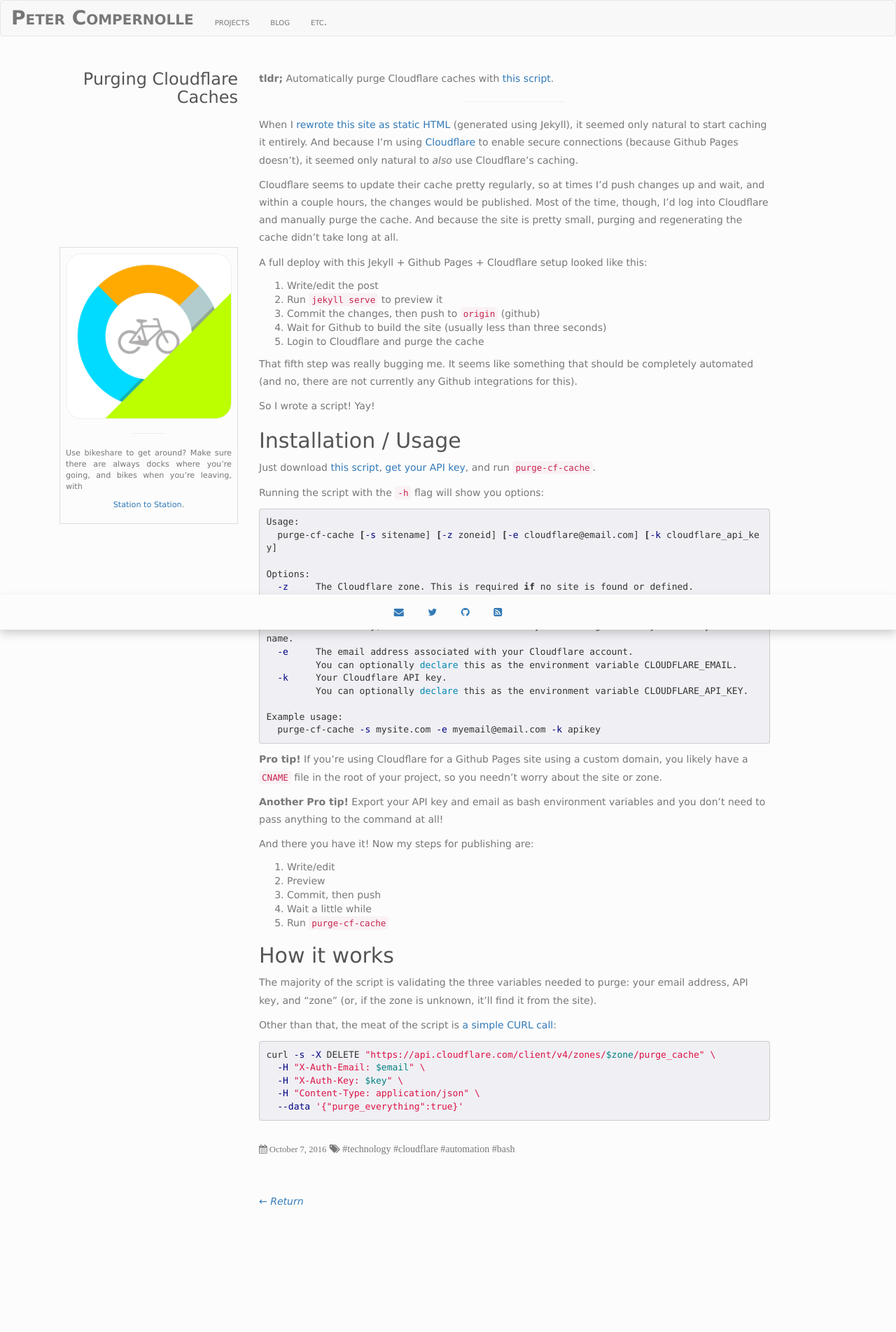
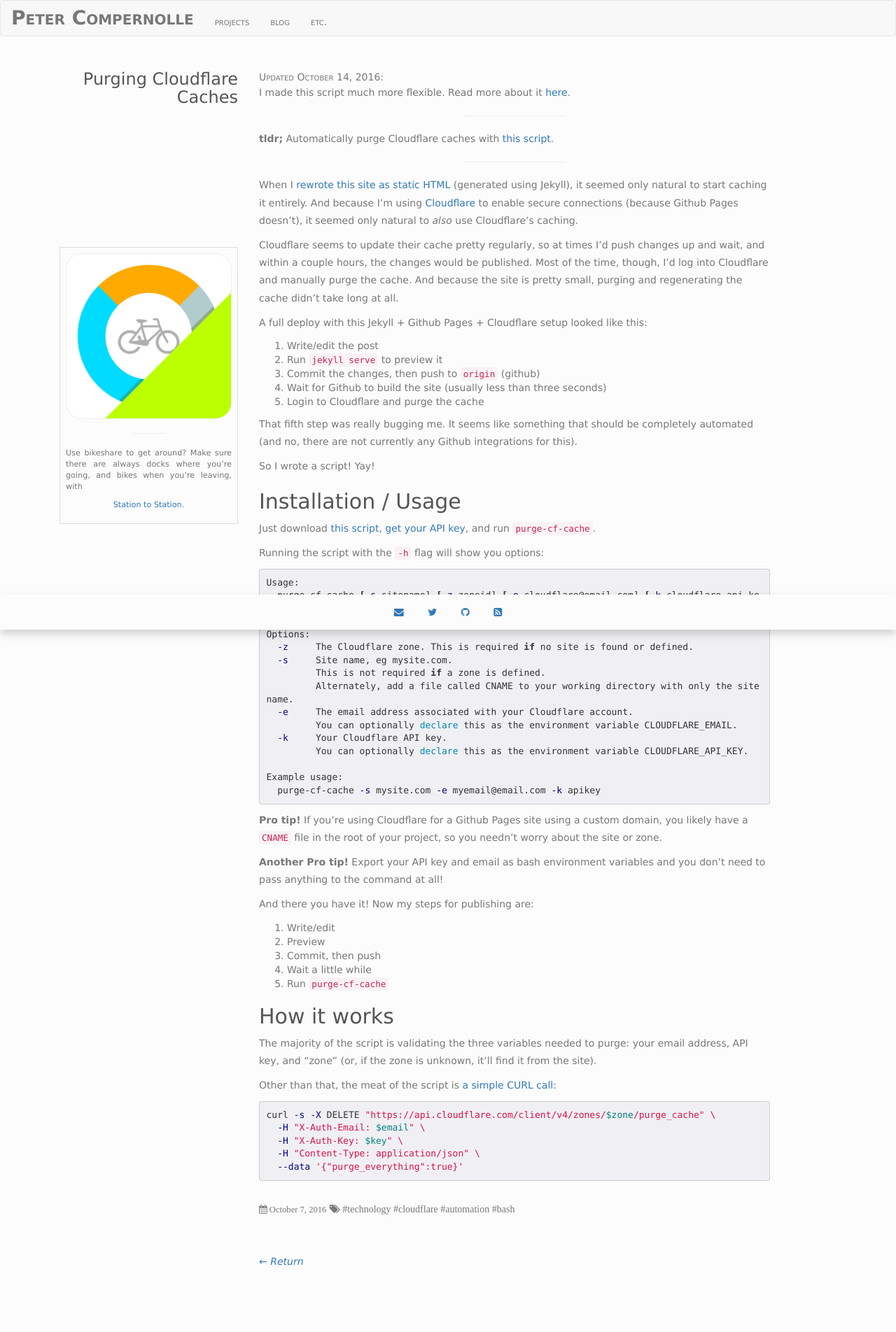
Before and after one commit to thelowlypeon/thelowlypeon.github.io, a Jekyll site: the page built from _posts/2016-10-07-purging-cloudflare-cache.md, in a window 1280 px wide. Shown: the whole page at 70% size. Built offline with Jekyll 4.4.1, drawn with Linux system fonts in a browser that asks for light colours; before the commit the page ends 1818 px from its top, so only the background shows below that.

Commit message:
adds cleaner editors note and updates partial, includes update for purge-cf-cache post

```diff
--- /dev/null
+++ b/_includes/editors_note.html
@@ -0,0 +1,6 @@
+<p class="editors-note">
+  [<span>Editor's note</span>:
+  {{ page.editors_note }}]
+</p>
+
+<hr />
--- /dev/null
+++ b/_includes/updates.html
@@ -0,0 +1,9 @@
+<div class="post-updates">
+  {% for update in page.updates %}
+    <span>Updated {{ update[0] | date:"%B %-d, %Y" }}:</span>
+
+    {{ update[1] | prepend:date | markdownify }}
+  {% endfor %}
+</div>
+
+<hr />
--- a/_layouts/post.html
+++ b/_layouts/post.html
@@ -16,7 +16,15 @@
       {% if page.reposted_from %}
         {% include repost.html %}
       {% endif %}
+
+      {% if page.editors_note %}
+        {% include editors_note.html %}
+      {% endif %}
       <div class="post-content" itemprop="articleBody">
+        {% if page.updates %}
+          {% include updates.html %}
+        {% endif %}
+
         {{ content }}
       </div>
 
--- a/_posts/2016-10-07-purging-cloudflare-cache.md
+++ b/_posts/2016-10-07-purging-cloudflare-cache.md
@@ -3,6 +3,8 @@
 title: "Purging Cloudflare Caches"
 date: 2016-10-07 13:14:56 -0500
 categories: technology cloudflare automation bash
+updates:
+  2016-10-14: "I made this script much more flexible. Read more about it [here](/2016/cloudflare-cli)."
 ---
 
 **tldr;** Automatically purge Cloudflare caches with [this script](https://raw.githubusercontent.com/thelowlypeon/dotfiles/master/bin/purge-cf-cache).
--- a/_sass/_main.scss
+++ b/_sass/_main.scss
@@ -285,7 +285,9 @@
   height: 100%;
 }
 
-.syndicated {
+.syndicated, .editors-note, .post-updates {
   span { font-variant: small-caps; }
+}
+.syndicated, .editors-note {
   font-size: 0.9em;
 }
```
